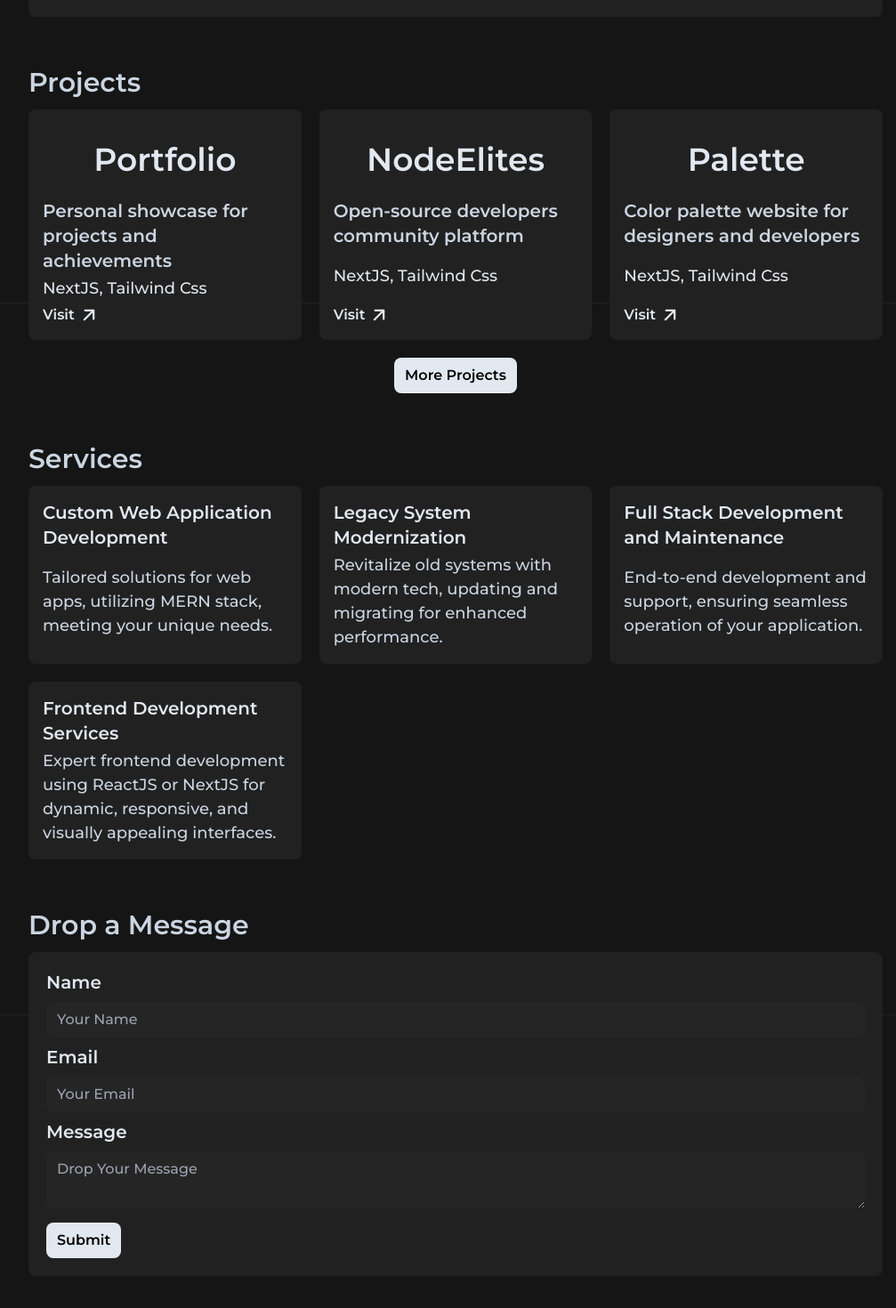
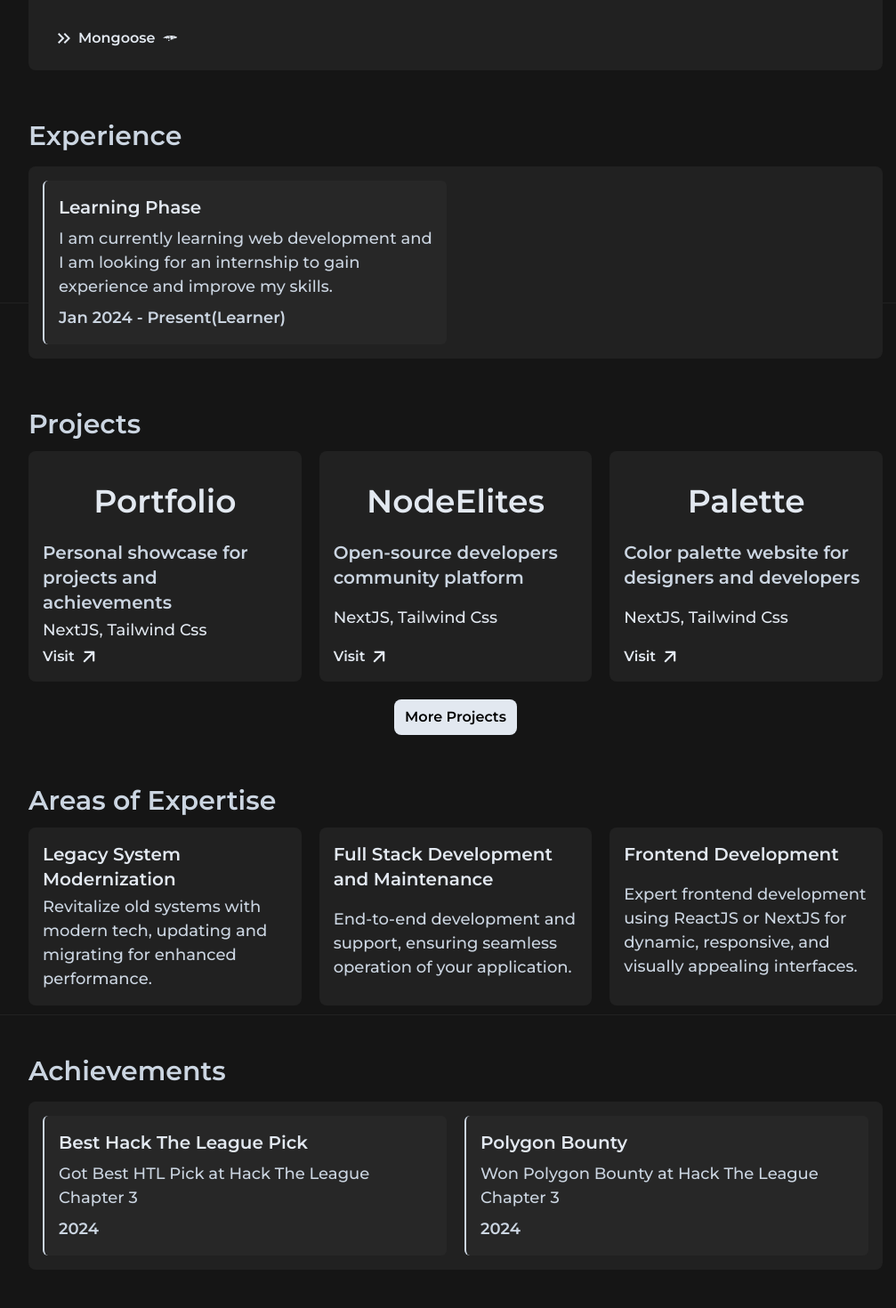
Before and after one commit to NvmeSensor/Portfolio, a Next.js app: page / in a window 1280 px wide. Shown: the part 1260-2730 px from the top of the page at 89% size, without its empty margins (128-1135 px from the left). Built offline with nearby package versions, Linux system fonts and the light colour scheme.

Commit message:
portfolio

```diff
--- a/app/page.js
+++ b/app/page.js
@@ -6,6 +6,8 @@ import Projects from '../components/home/Projects';
 import Services from '../components/home/Services';
 import Message from '../components/home/Message';
 import BuiltWith from '@/components/home/BuiltWith';
+import Experience from '@/components/home/Experience';
+import Achievements from '@/components/home/Achievements';
 
 const Home = () => {
   return (
@@ -14,8 +16,10 @@ const Home = () => {
         <About />
         <Skills />
         <BuiltWith />
+        <Experience />
         <Projects />
         <Services />
+        <Achievements />
         <Message />
       </main>
   );
--- a/app/style.css
+++ b/app/style.css
@@ -25,25 +25,33 @@ body {
     pointer-events: none;
   }
 
-.card{
+.card , .skills{
   background-color: #212121;
 }
 
+.skills:hover{
+  background-color: #272727;
+}
+
+.exp , .ach{
+  background-color: #272727;
+}
+
 .inputt{
-    background-color: #252525;
+    background-color: #272727;
 }
 
 ::-webkit-scrollbar {
-    width: 6px;
-    background-color: #1e1e1e;
+    width: 8px;
+    background-color: #212121;
 }
 
 ::-webkit-scrollbar-thumb {
-    background-color: #55555530;
-    border-radius: 6px;
+    background-color: #272727;
+    border-radius: 8px;
     border: 2px solid transparent;
 }
 
 ::-webkit-scrollbar-thumb:hover {
-    background-color: #313131;
+    background-color: #252525;
 }
--- /dev/null
+++ b/components/home/Achievements.jsx
@@ -0,0 +1,27 @@
+import React from 'react'
+import achievements from '@/data/achievements';
+
+const Achievements = () => {
+  return (
+    <section className="flex flex-col justify-center items-center w-full px-5 mb-14">
+      <div className="flex flex-col justify-center items-center gap-3 lg:w-[75vw] w-full">
+        <div className="flex flex-col justify-center items-center gap-4 w-full">
+          <h1 className="text-3xl font-semibold self-start text-slate-300 flex gap-2 items-center">
+            Achievements
+          </h1>
+          <div className="grid grid-cols-1 md:grid-cols-2 justify-start items-center gap-5 w-full p-4 rounded-lg card">
+            {achievements.map((ach , index)=>(
+                <div key={index} className='flex flex-col justify-start items-center gap-2 border-l-2 border-slate-300 p-4 rounded-md h-full ach'>
+                    <h1 className="text-xl font-semibold text-slate-200 self-start mt-0">{ach.name}</h1>
+                    <p className="text-[18px] font-medium text-slate-300 self-start my-auto">{ach.desc}</p>
+                    <p className="text-[18px] font-semibold text-slate-300 self-start mb-0">{ach.date}</p>
+                </div>
+            ))}
+          </div>
+        </div>
+      </div>
+    </section>
+  )
+}
+
+export default Achievements;
--- /dev/null
+++ b/components/home/Experience.jsx
@@ -0,0 +1,27 @@
+import React from 'react'
+import experience from '@/data/experience';
+
+const Experience = () => {
+  return (
+    <section className="flex flex-col justify-center items-center w-full px-5 mb-14">
+      <div className="flex flex-col justify-center items-center gap-3 lg:w-[75vw] w-full">
+        <div className="flex flex-col justify-center items-center gap-4 w-full">
+          <h1 className="text-3xl font-semibold self-start text-slate-300 flex gap-2 items-center">
+            Experience
+          </h1>
+          <div className="grid grid-cols-1 md:grid-cols-2 justify-start items-center gap-5 w-full p-4 rounded-lg card">
+            {experience.map((exp , index)=>(
+                <div key={index} className='flex flex-col justify-start items-center gap-2 border-l-2 border-slate-300 p-4 rounded-md h-full exp'>
+                    <h1 className="text-xl font-semibold text-slate-200 self-start mt-0">{exp.name}</h1>
+                    <p className="text-[18px] font-medium text-slate-300 self-start my-auto">{exp.desc}</p>
+                    <p className="text-[18px] font-semibold text-slate-300 self-start mb-0">{exp.date}({exp.role})</p>
+                </div>
+            ))}
+          </div>
+        </div>
+      </div>
+    </section>
+  )
+}
+
+export default Experience;
--- a/components/home/Services.jsx
+++ b/components/home/Services.jsx
@@ -4,10 +4,6 @@ import { VscServerProcess } from "react-icons/vsc";
 const Services = () => {
 
   const servixes = [
-    {
-      "name": "Custom Web Application Development",
-      "desc": "Tailored solutions for web apps, utilizing MERN stack, meeting your unique needs."
-    },
     {
       "name": "Legacy System Modernization",
       "desc": "Revitalize old systems with modern tech, updating and migrating for enhanced performance."
@@ -17,7 +13,7 @@ const Services = () => {
       "desc": "End-to-end development and support, ensuring seamless operation of your application."
     },
     {
-      "name": "Frontend Development Services",
+      "name": "Frontend Development",
       "desc": "Expert frontend development using ReactJS or NextJS for dynamic, responsive, and visually appealing interfaces."
     }
   ];
@@ -27,7 +23,7 @@ const Services = () => {
     <section className='flex flex-col justify-center items-center w-full px-5 mb-14'>
       <div className='flex flex-col justify-center items-center gap-3 lg:w-[75vw] w-full'>
         <div className='flex justify-center items-center gap-4 self-start'>
-          <h1 className='text-3xl font-semibold self-start text-slate-300 flex gap-2 items-center'>Services</h1>
+          <h1 className='text-3xl font-semibold self-start text-slate-300 flex gap-2 items-center'>Areas of Expertise</h1>
         </div>
         <div className='grid grid-cols-1 md:grid-cols-2 lg:grid-cols-3 justify-center items-stretch gap-5'>
           {servixes.map((servixe, index) => (
--- a/components/home/Skills.jsx
+++ b/components/home/Skills.jsx
@@ -15,7 +15,7 @@ const Skills = () => {
             <div className="flex justify-start items-center" key={index}>
               <h1
                 className="text-[16px] font-semibold text-slate-200 flex gap-2 items-center rounded-lg px-3 py-2 hover:bg-zinc-800
-                transition ease-in-out cursor-pointer card"
+                transition ease-in-out cursor-pointer skills"
               >
                 {skill.name}
                 {skill.icon}
@@ -31,7 +31,7 @@ const Skills = () => {
         <div className="flex flex-wrap justify-start items-center  gap-4 w-full">
           {tools.map((tool, index) => (
             <div className="flex justify-start items-center" key={index}>
-              <h1 className="text-[16px] font-semibold text-slate-200 flex gap-2 items-center rounded-lg px-3 py-2 hover:bg-zinc-800 transition ease-in-out cursor-pointer card">
+              <h1 className="text-[16px] font-semibold text-slate-200 flex gap-2 items-center rounded-lg px-3 py-2 hover:bg-zinc-800 transition ease-in-out cursor-pointer skills">
                 {tool.name}
                 {tool.icon}
               </h1>
@@ -46,7 +46,7 @@ const Skills = () => {
         <div className="flex flex-wrap justify-start items-center  gap-4 w-full">
           {os.map((o, index) => (
             <div className="flex justify-start items-center" key={index}>
-              <h1 className="text-[16px] font-semibold text-slate-200 flex gap-2 items-center rounded-lg px-3 py-2 hover:bg-zinc-800 transition ease-in-out cursor-pointer card">
+              <h1 className="text-[16px] font-semibold text-slate-200 flex gap-2 items-center rounded-lg px-3 py-2 hover:bg-zinc-800 transition ease-in-out cursor-pointer skills">
                 {o.name}
                 {o.icon}
               </h1>
--- /dev/null
+++ b/data/achievements.js
@@ -0,0 +1,14 @@
+const achievements = [
+    {
+        name: "Best Hack The League Pick",
+        desc: "Got Best HTL Pick at Hack The League Chapter 3",
+        date: "2024",
+    },
+    {
+        name: "Polygon Bounty",
+        desc: "Won Polygon Bounty at Hack The League Chapter 3",
+        date: "2024",
+    }
+];
+
+export default achievements;
--- /dev/null
+++ b/data/experience.js
@@ -0,0 +1,10 @@
+const experience = [
+    {
+        name: "Learning Phase",
+        desc: "I am currently learning web development and I am looking for an internship to gain experience and improve my skills.",
+        role: "Learner",
+        date: "Jan 2024 - Present"
+    },
+];
+
+export default experience
--- a/data/skills.js
+++ b/data/skills.js
@@ -133,6 +133,10 @@ const buildWith = [
         icon: <SiJavascript />,
     },
     {
+        name: "Typescript",
+        icon: <SiTypescript />,
+    },
+    {
         name: "Tailwind",
         icon: <RiTailwindCssFill />,
     },
```
